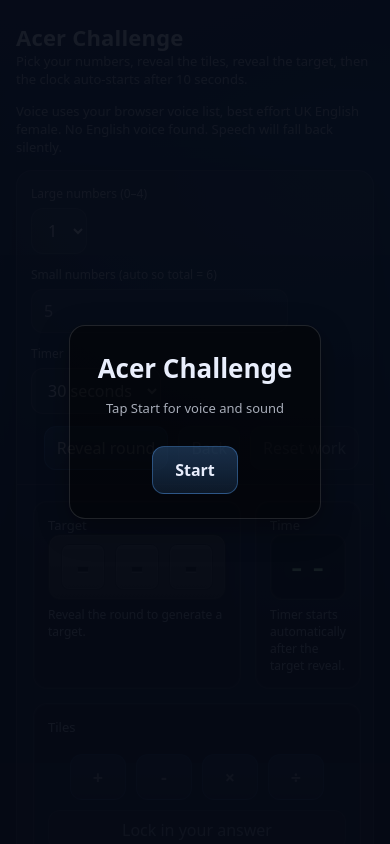
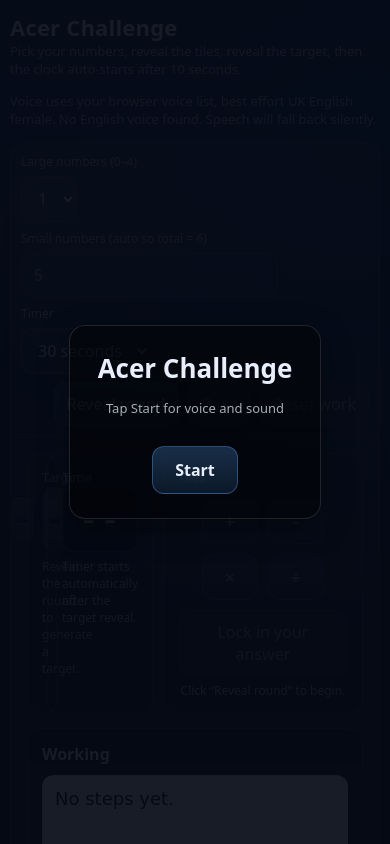
Before and after one commit to richardjhobbs/challenge_acer, a Next.js app: page /solo in a window 390 px wide. Shown: the top 844 px of the page. Built offline with nearby package versions, Linux system fonts and the light colour scheme.

Commit message:
Fix mobile layout and audio unlock

```diff
--- a/components/AcerChallengeGame.tsx
+++ b/components/AcerChallengeGame.tsx
@@ -187,6 +187,9 @@
     (options: { type: OscillatorType; frequency: number; duration: number; peak: number }) => {
       const context = getAudioContext();
       if (!context) return;
+      if (context.state === 'suspended') {
+        void context.resume().catch(() => {});
+      }
       const oscillator = context.createOscillator();
       const gain = context.createGain();
       oscillator.type = options.type;
@@ -676,9 +679,22 @@
     void revealRound(largeCount);
   };
 
-  const handleStart = () => {
-    registerUserGesture();
+  const handleStart = async () => {
     setHasStarted(true);
+    hasUserGestureRef.current = true;
+    try {
+      const context = getAudioContext();
+      if (context?.state === 'suspended') {
+        await context.resume();
+      }
+    } catch {
+      // no-op
+    }
+    try {
+      window.speechSynthesis?.getVoices?.();
+    } catch {
+      // no-op
+    }
     if (!welcomeSpokenRef.current) {
       announce("Welcome to Challenge Acer. Can you beat him? Choose how many large numbers and let's go.");
       welcomeSpokenRef.current = true;
@@ -771,7 +787,17 @@
 
         <div className="arena">
           <div className="displayRow">
-            <TargetDisplay digits={digits} hint={targetHint} />
+            <div className="mobileTopRow">
+              <TargetDisplay digits={digits} hint={targetHint} />
+
+              <div className="box timerBox">
+                <div className="muted">Time</div>
+                <div className="led">
+                  <span>{timeDisplay}</span>
+                </div>
+                <div className="smallNote">{timerHint}</div>
+              </div>
+            </div>
 
             <TilesBoard
               tiles={tiles}
@@ -785,14 +811,6 @@
               canLockIn={canLockIn}
               onLockIn={lockInAnswer}
             />
-
-            <div className="box">
-              <div className="muted">Time</div>
-              <div className="led">
-                <span>{timeDisplay}</span>
-              </div>
-              <div className="smallNote">{timerHint}</div>
-            </div>
           </div>
 
           <div className="statusRow">
--- a/components/TargetDisplay.tsx
+++ b/components/TargetDisplay.tsx
@@ -5,7 +5,7 @@
 
 export default function TargetDisplay({ digits, hint }: TargetDisplayProps) {
   return (
-    <div className="box">
+    <div className="box targetBox">
       <div className="muted">Target</div>
       <div className="calc" aria-label="target display">
         {digits.map((digit, index) => (
--- a/styles/globals.css
+++ b/styles/globals.css
@@ -30,11 +30,12 @@
               radial-gradient(1200px 800px at 90% 10%, #0d3a60 0%, rgba(13,58,96,0) 60%),
               var(--bg);
   color: var(--text);
+  overflow-x: hidden;
 }
 
 a{ color: inherit; text-decoration: none; }
 
-.wrap{ max-width: 1200px; margin: 22px auto; padding: 0 16px 32px; }
+.wrap{ max-width: 100%; margin: 22px auto; padding: 0 16px 32px; }
 
 .topbar{
   display:flex; gap:14px; flex-wrap:wrap; align-items:center; justify-content:space-between;
@@ -142,78 +143,71 @@
   align-items:stretch;
 }
 
+.mobileTopRow{
+  display: contents;
+}
+
+.displayRow .targetBox{
+  grid-column: 1;
+}
+
+.displayRow .tilesWrap{
+  grid-column: 2;
+}
+
+.displayRow .timerBox{
+  grid-column: 3;
+}
+
 @media (max-width: 900px){
   .displayRow{ grid-template-columns: 1fr; }
   .tileRow{ flex-wrap:wrap; }
 }
 
 @media (max-width: 768px){
+  .wrap{ margin: 12px auto; padding: 0 10px 18px; }
+  .controls{ padding: 10px; gap: 8px; }
+
   .displayRow{
-    grid-template-columns: 1fr 1fr;
-    grid-template-areas:
-      "target timer"
-      "tiles tiles";
+    grid-template-columns: 1fr !important;
+    gap: 10px;
   }
-  .displayRow > .box:first-child{ grid-area: target; }
-  .displayRow > .tilesWrap{ grid-area: tiles; }
-  .displayRow > .box:last-child{ grid-area: timer; }
-  .tileRow{
-    flex-wrap: nowrap;
-    overflow-x: auto;
-    justify-content: flex-start;
-    padding-bottom: 6px;
+
+  .mobileTopRow{
+    display: grid;
+    grid-template-columns: repeat(2, minmax(0, 1fr));
+    gap: 10px;
   }
-  .tile{ flex: 0 0 auto; }
+
+  .box{ padding: 10px; min-height: auto; }
+  .led{ height: 56px; padding: 8px 10px; }
+  .led span{ font-size: 28px; }
+
+  .calc{ height: 56px; padding: 8px 10px; gap: 8px; }
+  .calcDigit{ width: 34px; height: 38px; font-size: 28px; }
+
+  .tilesWrap{ padding: 10px; }
+  .opsBar{ gap: 8px; }
+  .opBtn{ width: 44px; height: 38px; font-size: 16px; }
+
+  .workArea{ min-height: 120px; max-height: 180px; font-size: 16px; }
+
+  .statusRow{ grid-template-columns: 1fr; gap: 10px; }
 }
 
 @media (max-width: 420px){
-  .box{
-    padding: 10px;
-    min-height: 96px;
-  }
-  .tilesWrap{
-    padding: 10px;
-  }
-  .led{
-    height: 54px;
-    padding: 8px 10px;
-  }
-  .led span{ font-size: 28px; }
-  .calc{
-    height: 54px;
-    padding: 8px 10px;
-    gap: 6px;
-  }
-  .calcDigit{
-    width: 34px;
-    height: 38px;
-    font-size: 28px;
-  }
   .tileRow{
     display: grid;
-    grid-template-columns: repeat(3, 1fr);
+    grid-template-columns: repeat(3, minmax(0, 1fr));
     gap: 8px;
     justify-items: center;
-    overflow: hidden;
   }
   .tile{
-    width: 60px;
-    height: 60px;
+    width: 58px;
+    height: 58px;
   }
-  .opsBar{ gap: 8px; }
-  .opBtn{
-    width: 44px;
-    height: 38px;
-    font-size: 16px;
-  }
-  .lockBtn{
-    width: 100%;
-    padding: 8px 10px;
-  }
-  table{
-    display: block;
-    overflow-x: auto;
-  }
+  .front::after{ width: 28px; height: 28px; }
+  .back{ font-size: 22px; }
 }
 
 .box{
```
